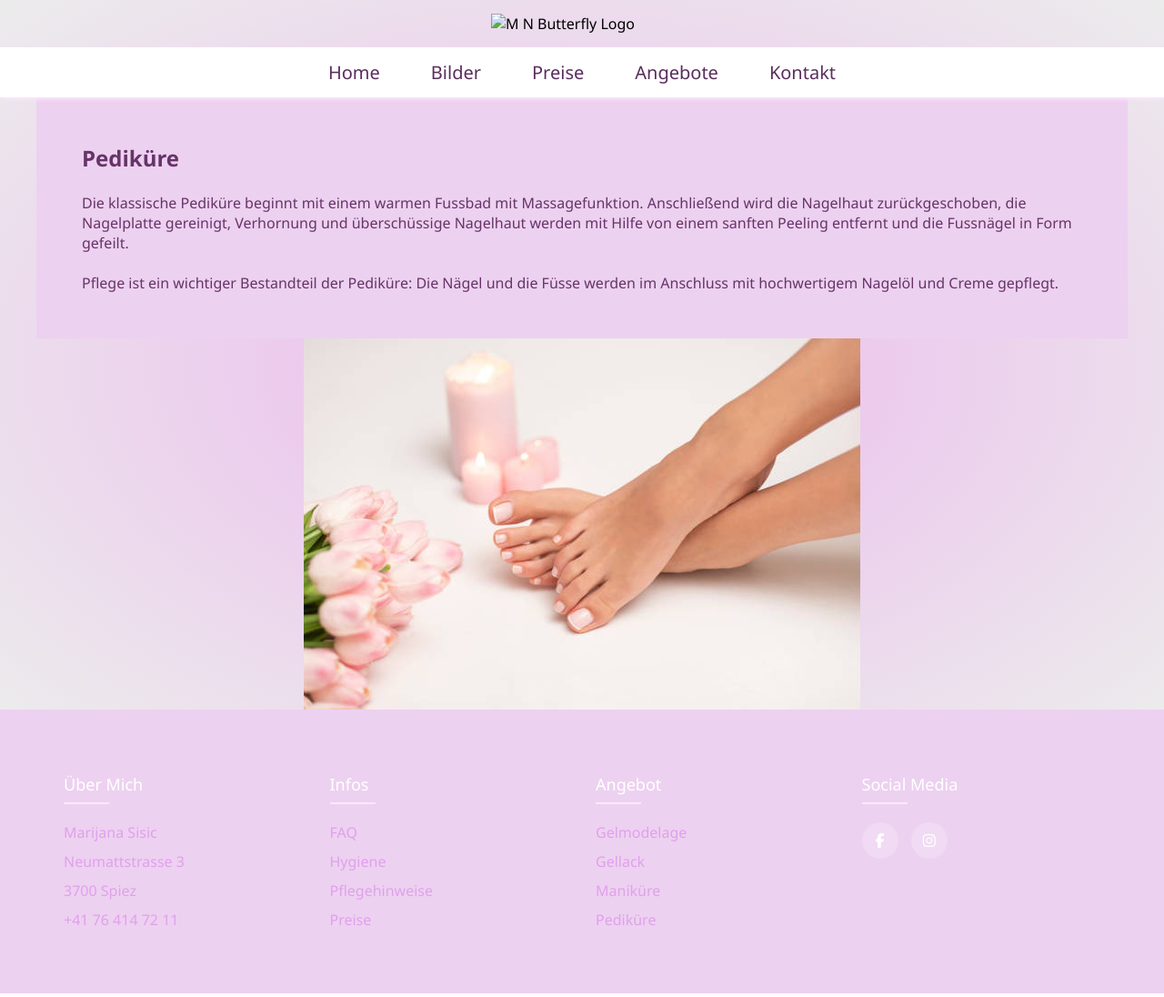
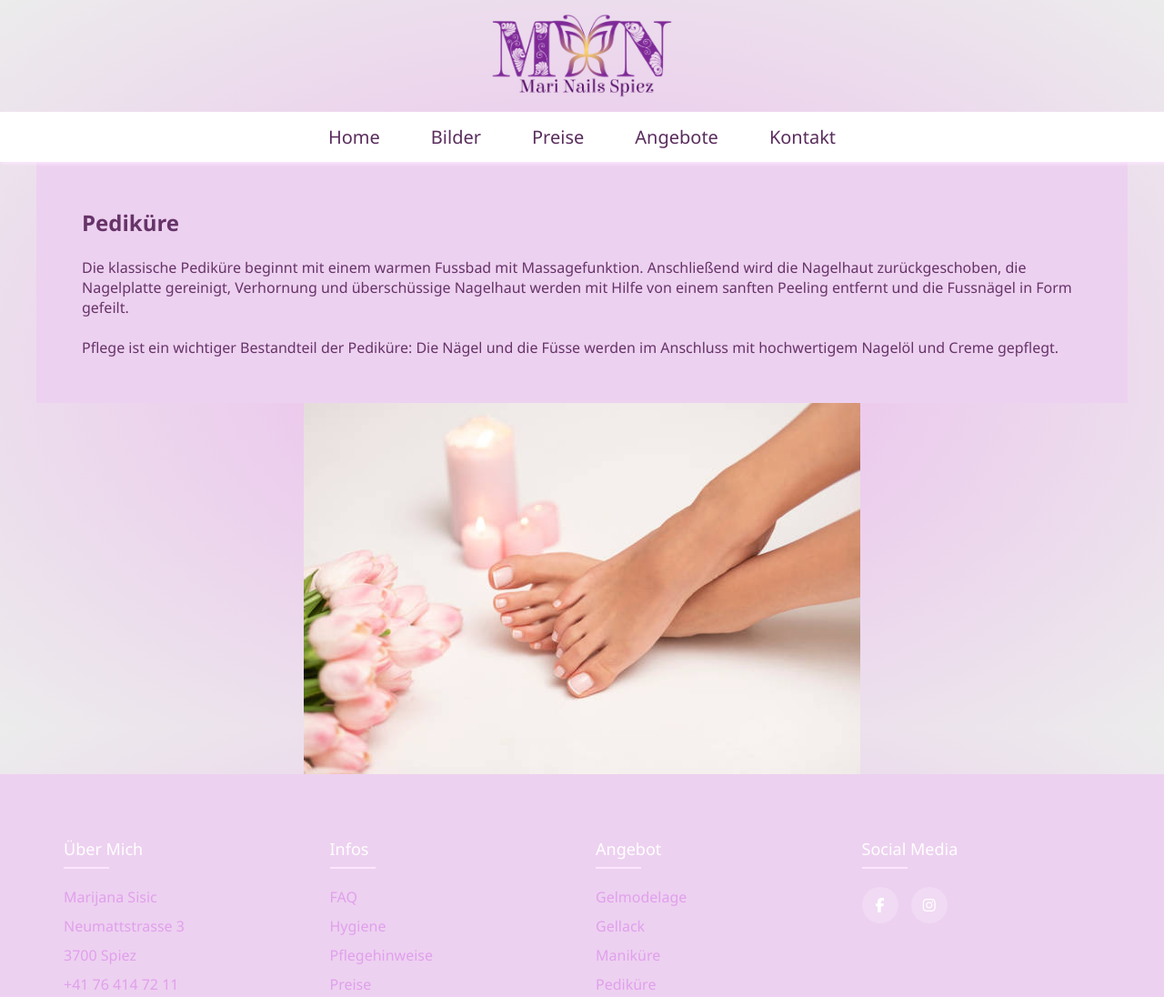
Before and after one commit to makisis/MariNailsSpiez, a plain HTML site: page pedikuere.html in a window 1280 px wide. Shown: the whole page at 91% size. Drawn offline with Linux system fonts and the light colour scheme.

Commit message:
Update pedikuere.html

```diff
--- a/pedikuere.html
+++ b/pedikuere.html
@@ -39,7 +39,7 @@
         <header class="mitte">
             <img
                 width="200"
-                src="butterfly1.png" alt="M N Butterfly Logo"/>
+                src="logo butterfly1.png" alt="M N Butterfly Logo"/>
         </header>
 
         <nav class="mitte">
```
